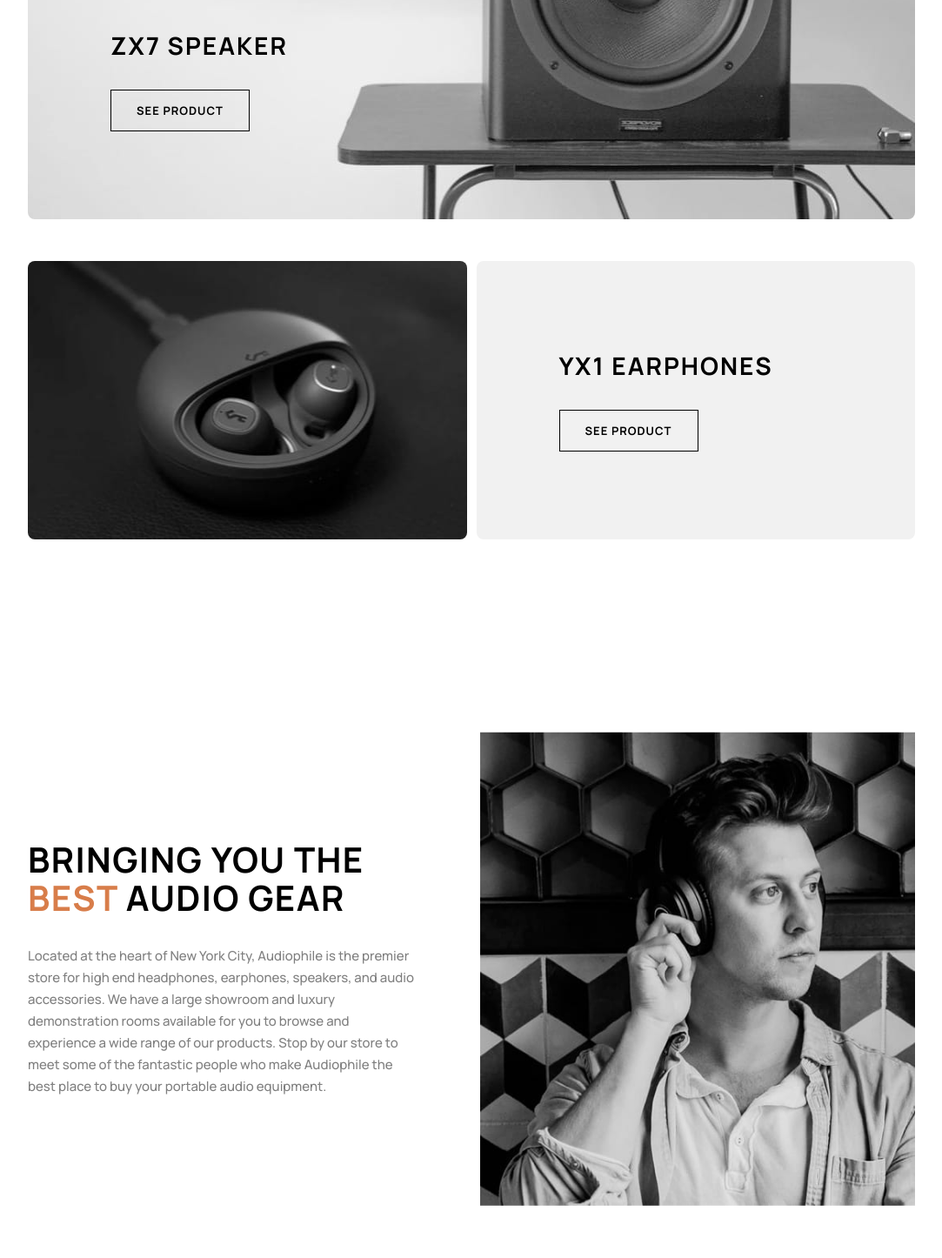
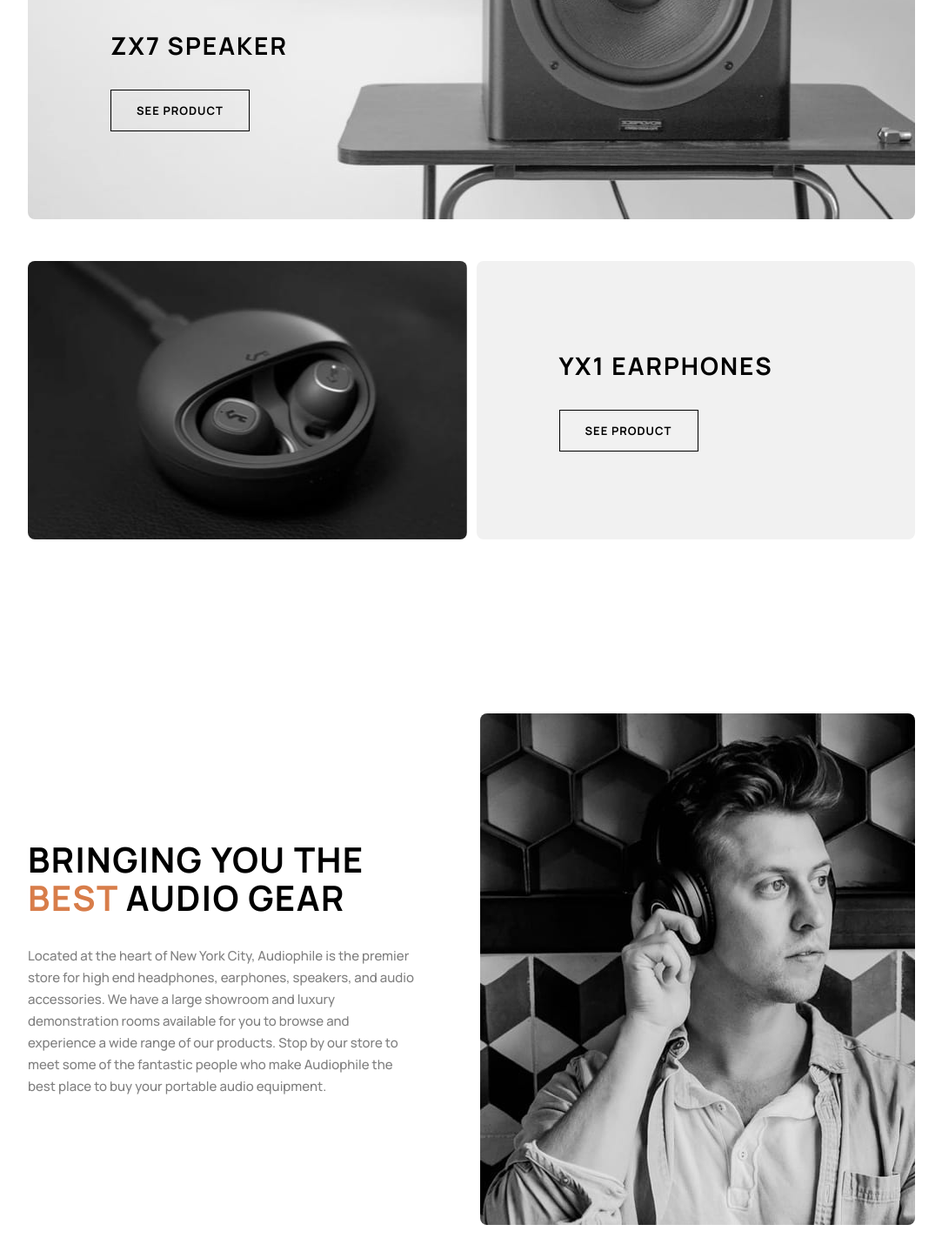
Before and after one commit to ChrisKlp/audiophile-webstore, a React (Vite) app: page / in a window 1280 px wide. Shown: the part 1999-3445 px from the top of the page at 87% size, without its empty margins (98-1181 px from the left). Built offline with nearby package versions, Linux system fonts and the light colour scheme.

Commit message:
Update images on home page

```diff
--- a/src/components/About.tsx
+++ b/src/components/About.tsx
@@ -16,7 +16,7 @@ export default function About() {
         alt="about - best gear"
         images={images}
         wrapperStyle="mb-[4rem] h-[30rem] rounded w-full md:mb-[6.3rem] lg:order-last lg:mb-0 lg:h-full"
-        imageStyle=""
+        imageStyle="w-full h-full"
       />
       <div className="max-w-[57.3rem] lg:max-w-[44.5rem]">
         <h2 className="h2 mb-[3.2rem] text-center lg:text-left">
--- a/src/components/ProductsShowcase.tsx
+++ b/src/components/ProductsShowcase.tsx
@@ -3,7 +3,17 @@ import { Link } from 'react-router-dom';
 import image_zx9 from '@/assets/home/mobile/image-speaker-zx9.png';
 import image_zx9_md from '@/assets/home/tablet/image-speaker-zx9.png';
 import image_zx9_xl from '@/assets/home/desktop/image-speaker-zx9.png';
+import image_yx1 from '@/assets/home/mobile/image-earphones-yx1.jpg';
+import image_yx1_md from '@/assets/home/tablet/image-earphones-yx1.jpg';
+import image_yx1_xl from '@/assets/home/desktop/image-earphones-yx1.jpg';
 import { productsPaths } from '@/navigation';
+import BgPicture from './BgPicture';
+
+const yx1Images = {
+  mobile: image_yx1,
+  tablet: image_yx1_md,
+  desktop: image_yx1_xl,
+};
 
 export default function ProductsShowcase() {
   return (
@@ -42,7 +52,12 @@ export default function ProductsShowcase() {
       </div>
 
       <div className="grid gap-[2.4rem] md:h-[32rem] md:grid-flow-col md:grid-cols-2 md:items-center md:gap-[1.1rem]">
-        <div className="h-[20rem] rounded bg-[url('@/assets/home/mobile/image-earphones-yx1.jpg')] bg-cover bg-center bg-no-repeat md:h-full md:bg-[url('@/assets/home/tablet/image-earphones-yx1.jpg')] lg:bg-[url('@/assets/home/desktop/image-earphones-yx1.jpg')]" />
+        <BgPicture
+          alt="YX1 EARPHONES"
+          images={yx1Images}
+          wrapperStyle="w-full h-[20rem] rounded md:h-full"
+          imageStyle="w-full h-full"
+        />
         <div className="grid h-full content-center gap-[3.2rem] rounded bg-light200 px-[2.4rem] py-[4.1rem] md:px-[4.1rem] lg:px-[9.5rem]">
           <h4 className="h4 text-black">YX1 EARPHONES</h4>
           <Link to={productsPaths.yx1} className="btn-outline">
```
